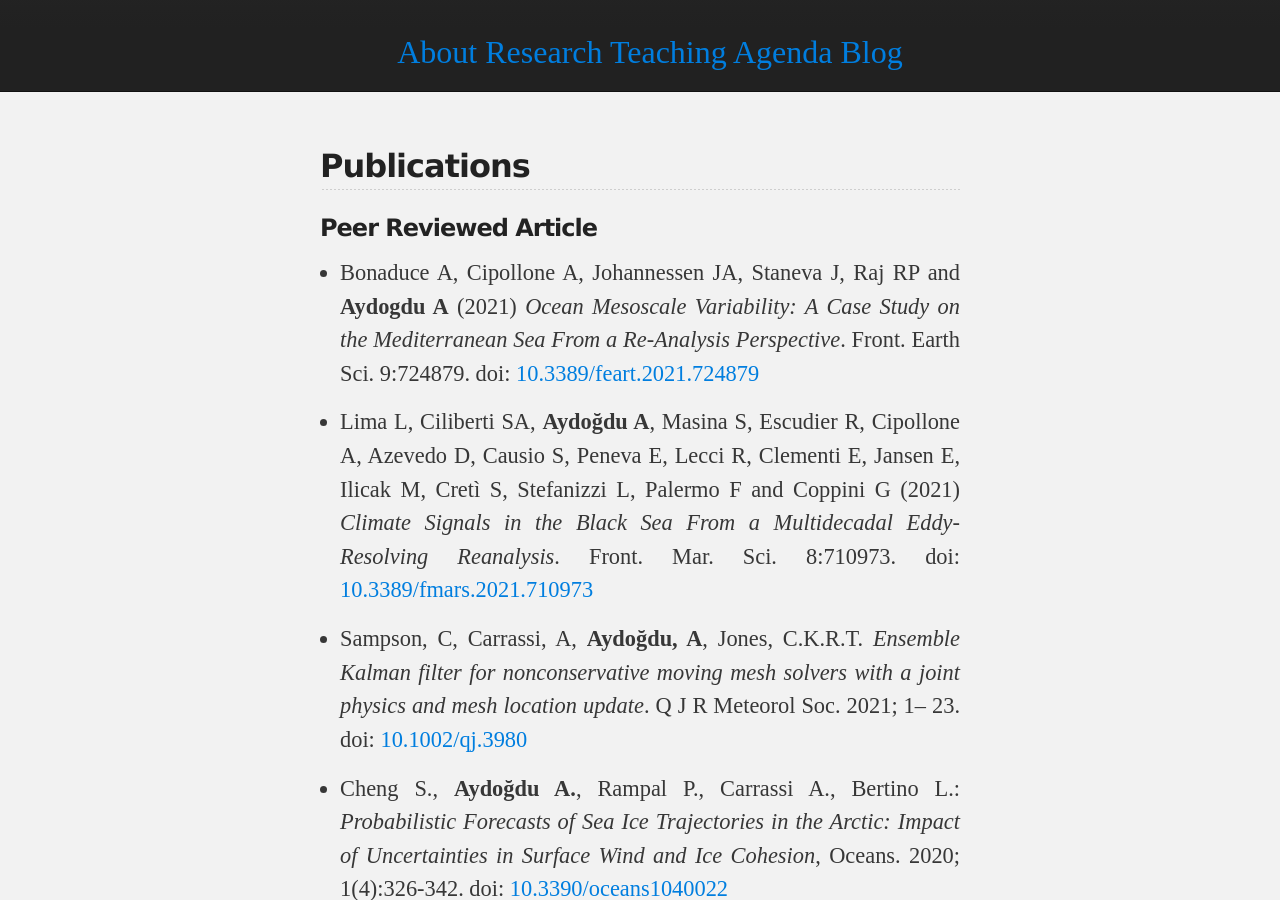
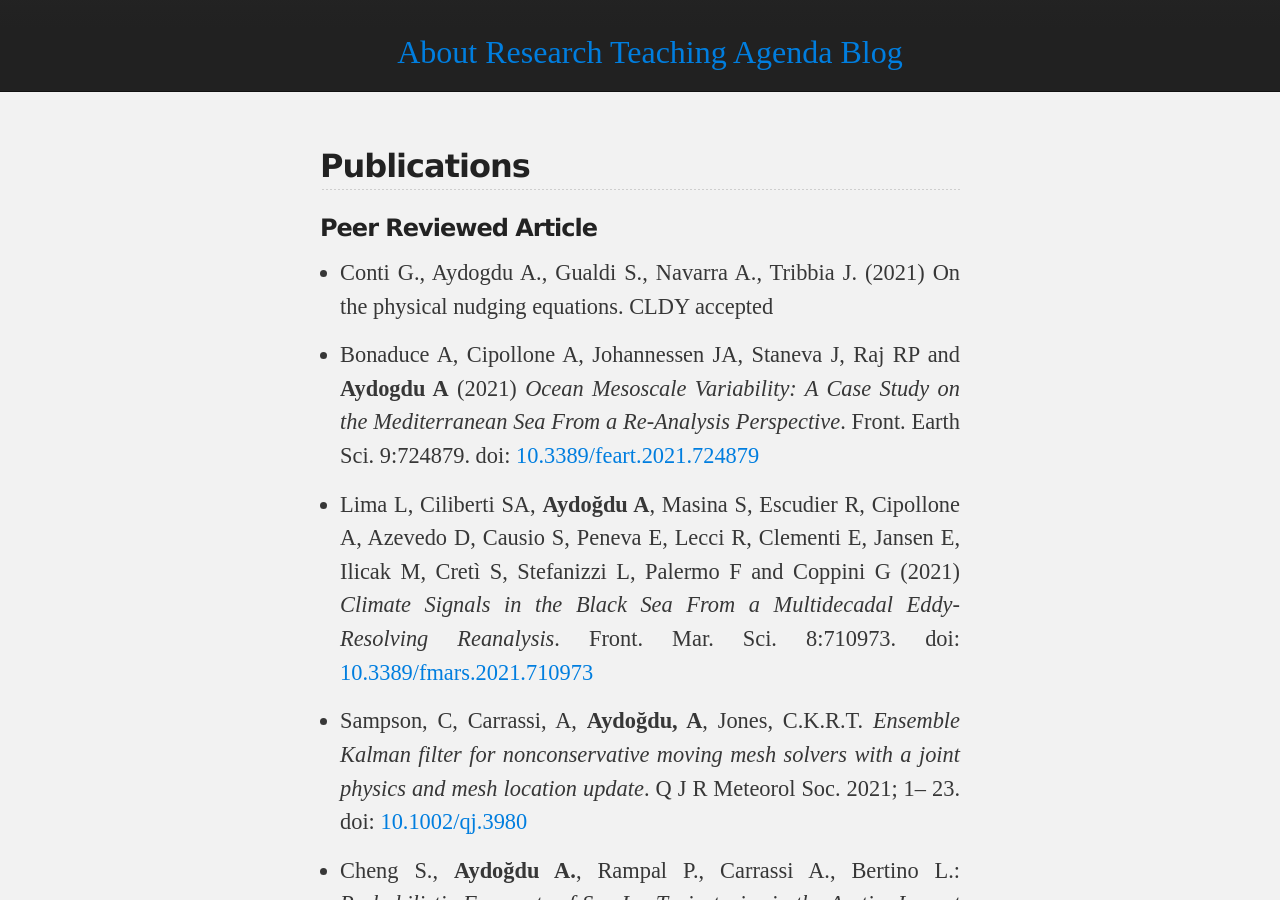
Before and after one commit to aydogduali/aydogduali.github.io, a Jekyll site: the page built from research/publication.md, in a window 1280 px wide and 900 px high, scrolled down 384 px. Built offline with Jekyll 4.4.1, drawn with Linux system fonts in a browser that asks for light colours; our own code applies the rules of GitHub Pages for plain Markdown files; the repository's description, which GitHub fills in, is left out.

Commit message:
Conti et al.,2021 accepted

```diff
--- a/research/publication.md
+++ b/research/publication.md
@@ -5,6 +5,8 @@
 -->
 
 ### Peer Reviewed Article
+
+- Conti G., Aydogdu A., Gualdi S., Navarra A., Tribbia J. (2021) On the physical nudging equations. CLDY accepted
 
 - Bonaduce A, Cipollone A, Johannessen JA, Staneva J, Raj RP and __Aydogdu A__ (2021) *Ocean Mesoscale Variability: A Case Study on the Mediterranean Sea From a Re-Analysis Perspective*. Front. Earth Sci. 9:724879. doi: [10.3389/feart.2021.724879](https://doi.org/10.3389/feart.2021.724879)
 
```
